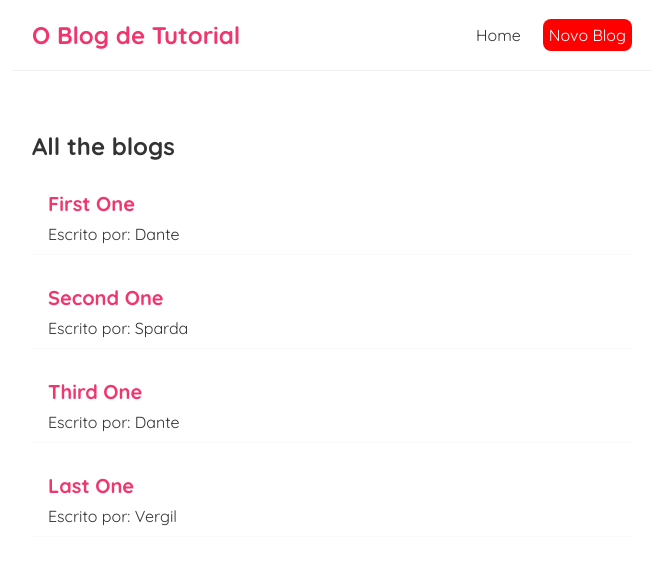
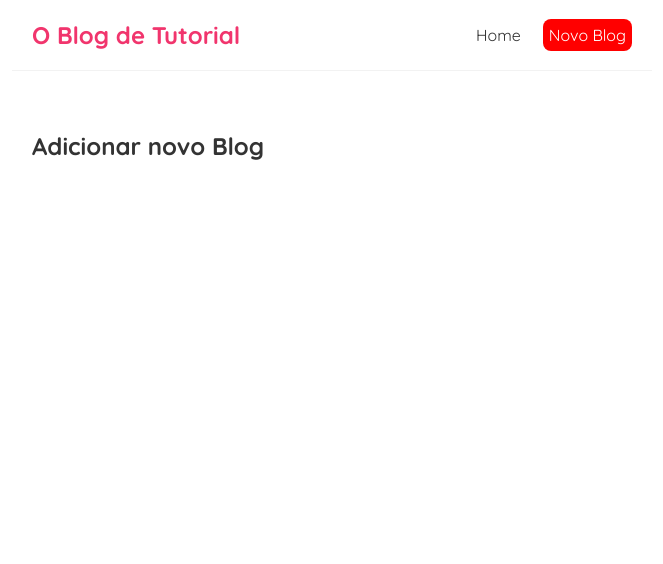
Before and after one commit to Gui37/blog-react-tutorial, a React (Create React App) app: page /create in a window 1280 px wide. Shown: the top 564 px of the page, without its empty margins (308-971 px from the left). Built offline with nearby package versions, Linux system fonts and the light colour scheme; data requests are answered from the project's data file.

Commit message:
Added new file and exact parameter on route tag

```diff
--- a/src/App.js
+++ b/src/App.js
@@ -1,6 +1,7 @@
 import Navbar from './Navbar';
 import Home from './Home';
 import { BrowserRouter as Router, Route, Switch } from 'react-router-dom';
+import Create from './Create';
 
 function App() {
 
@@ -10,8 +11,11 @@
       <div className="content">
         <Router>
           <Switch>
-            <Route path= "/">
+            <Route exact path= "/">
               <Home/>
+            </Route>
+            <Route path= "/create">
+              <Create/>
             </Route>
           </Switch>
         </Router>
--- /dev/null
+++ b/src/Create.js
@@ -0,0 +1,9 @@
+const Create = () => {
+    return(
+        <div className="create">
+            <h2>Adicionar novo Blog</h2>
+        </div>
+    );
+}
+
+export default Create;
```
